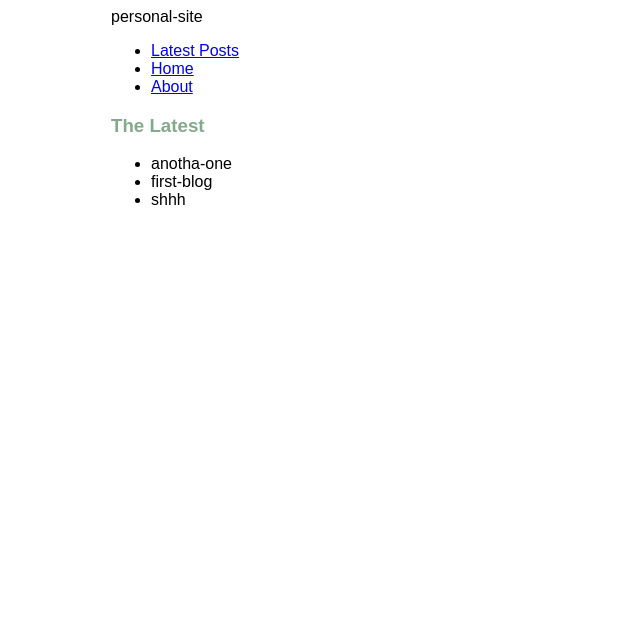
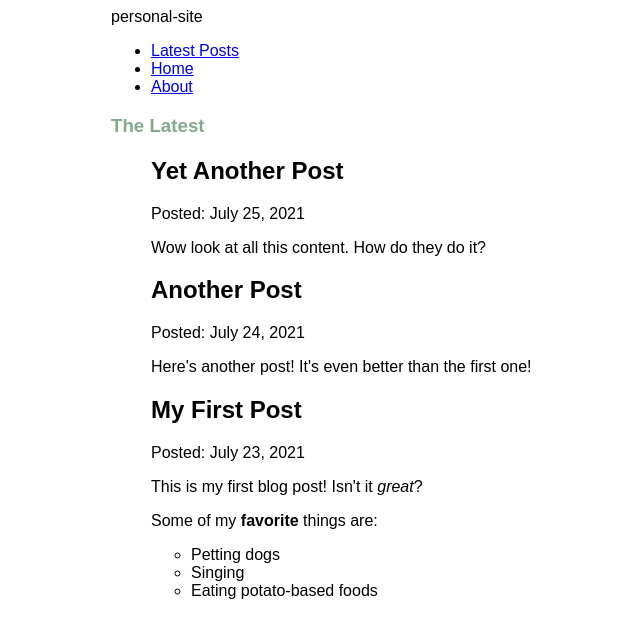
Before and after one commit to samanthaefran/personal-app, a Gatsby site: page /blog in a window 1280 px wide. Shown: the whole page, without its empty margins (279-919 px from the left). Built offline with nearby package versions, Linux system fonts and the light colour scheme; Gatsby itself is replaced by a stand-in of ours.

Commit message:
renderes mdx files

```diff
--- a/src/pages/blog.js
+++ b/src/pages/blog.js
@@ -1,16 +1,21 @@
 import * as React from 'react'
 import { graphql } from 'gatsby'
+import { MDXRenderer } from 'gatsby-plugin-mdx'
 import Layout from '../components/layout'
 
 const BlogPage = ({ data }) => {
   return(
     <Layout pageTitle="The Latest">
        <ul>
-      {
-        data.allFile.nodes.map(node => (
-          <li key={node.name}>
-            {node.name}
-          </li>
+       {
+        data.allMdx.nodes.map((node) => (
+          <article key={node.id}>
+            <h2>{node.frontmatter.title}</h2>
+            <p>Posted: {node.frontmatter.date}</p>
+            <MDXRenderer>
+              {node.body}
+            </MDXRenderer>
+          </article>
         ))
       }
       </ul>
@@ -20,9 +25,14 @@ const BlogPage = ({ data }) => {
 
 export const query = graphql`
   query {
-    allFile {
+    allMdx(sort: {fields: frontmatter___date, order: DESC}) {
       nodes {
-        name
+        frontmatter {
+          date(formatString: "MMMM D, YYYY")
+          title
+        }
+        id
+        body
       }
     }
   }
```
